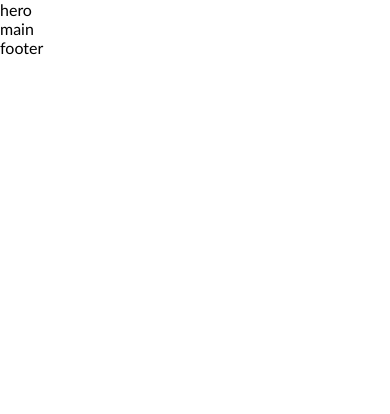
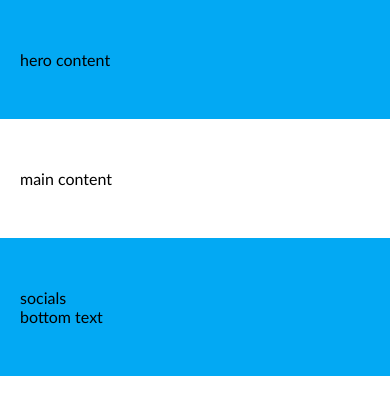
Before and after one commit to sauliusss/coming-soonjs, a website: page index.html in a window 390 px wide. Drawn offline with Linux system fonts and the light colour scheme.

Commit message:
responsive design basics

```diff
--- a/css/base/layout.css
+++ b/css/base/layout.css
@@ -0,0 +1,47 @@
+.container {
+  display: inline-block;
+  width: 100%;
+  padding: 60px 0;
+}
+
+.row-small {
+  display: inline-block;
+  width: 600px;
+  margin: 0 calc(50% - 300px);
+}
+
+.row-big {
+  display: inline-block;
+  width: 1000px;
+  margin: 0 calc(50% - 500px);
+}
+
+@media (max-width: 1100px) {
+  .row-big {
+    width: 800px;
+    margin: 0 calc(50% - 400px);
+  }
+}
+
+@media (max-width: 900px) {
+  .row-big {
+    width: 600px;
+    margin: 0 calc(50% - 300px);
+  }
+}
+
+@media (max-width: 640px) {
+  .container {
+    padding: 50px 20px;
+  }
+
+  .row-small {
+    width: 100%;
+    margin: 0;
+  }
+
+  .row-big {
+    width: 100%;
+    margin: 0;
+  }
+}
--- a/index.html
+++ b/index.html
@@ -8,9 +8,16 @@
     <title>coming-soonjs</title>
   </head>
   <body>
-    <div class="hero .bg-primary">hero</div>
-    <main>main</main>
-    <footer class=".bg-primary">footer</footer>
+    <div class="hero bg-primary container">
+      <div class="row-small">hero content</div>
+    </div>
+    <main class="container">
+      <div class="row-big">main content</div>
+    </main>
+    <footer class="container bg-primary">
+      <div class="row-big socials">socials</div>
+      <div class="row-small bottom-texts">bottom text</div>
+    </footer>
 
     <script src="./js/home.js" type="module" defer=""></script>
   </body>
```
